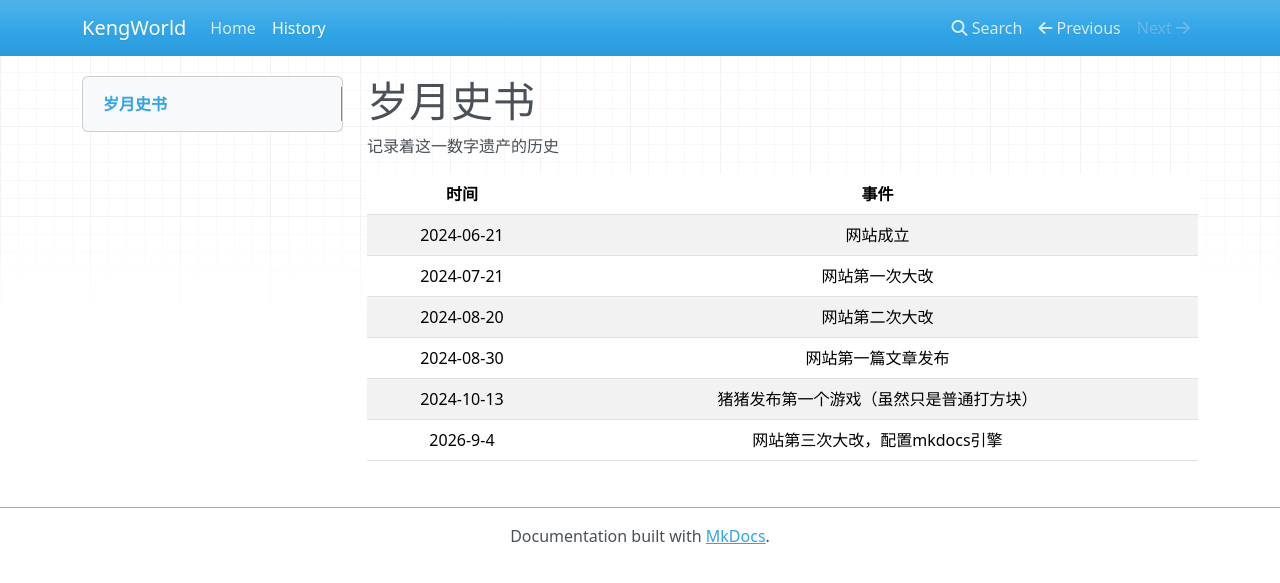
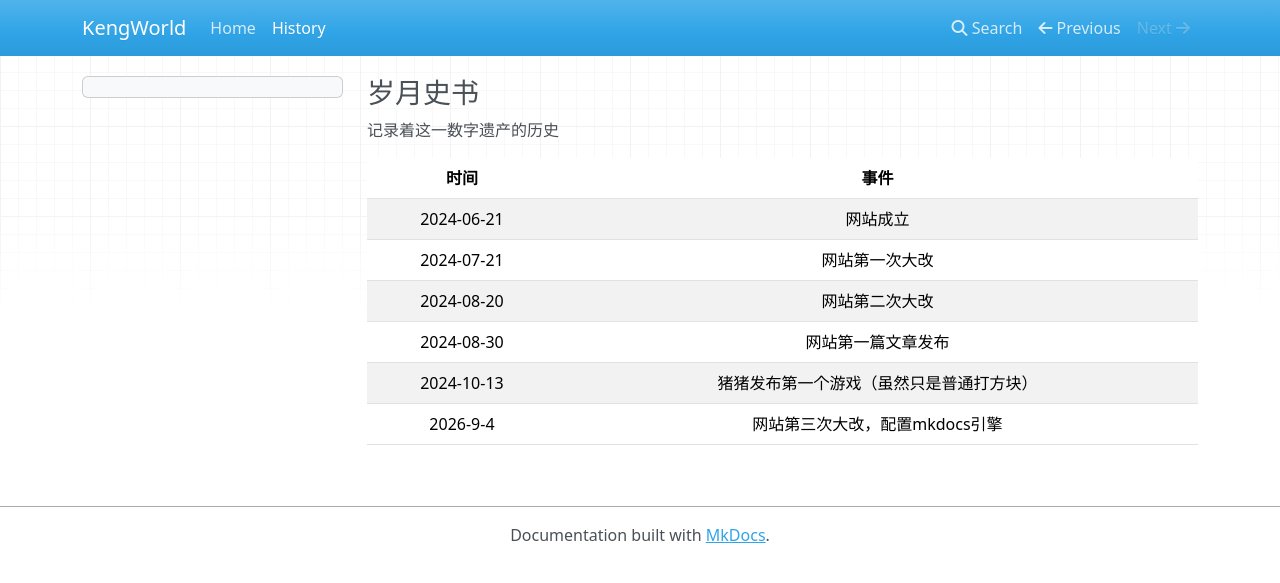
Before and after one commit to keng-world/KengWorld, an MkDocs documentation site: the page built from docs/history.md, in a window 1280 px wide. Shown: the top 583 px of the page. Built offline with MkDocs 1.6.1, drawn with Linux system fonts in a browser that asks for light colours; nearby versions of some CDN libraries.

Commit message:
Change header from H1 to H3 in history.md

```diff
--- a/docs/history.md
+++ b/docs/history.md
@@ -1,4 +1,4 @@
-# 岁月史书
+### 岁月史书
 
 记录着这一数字遗产的历史
 
```
